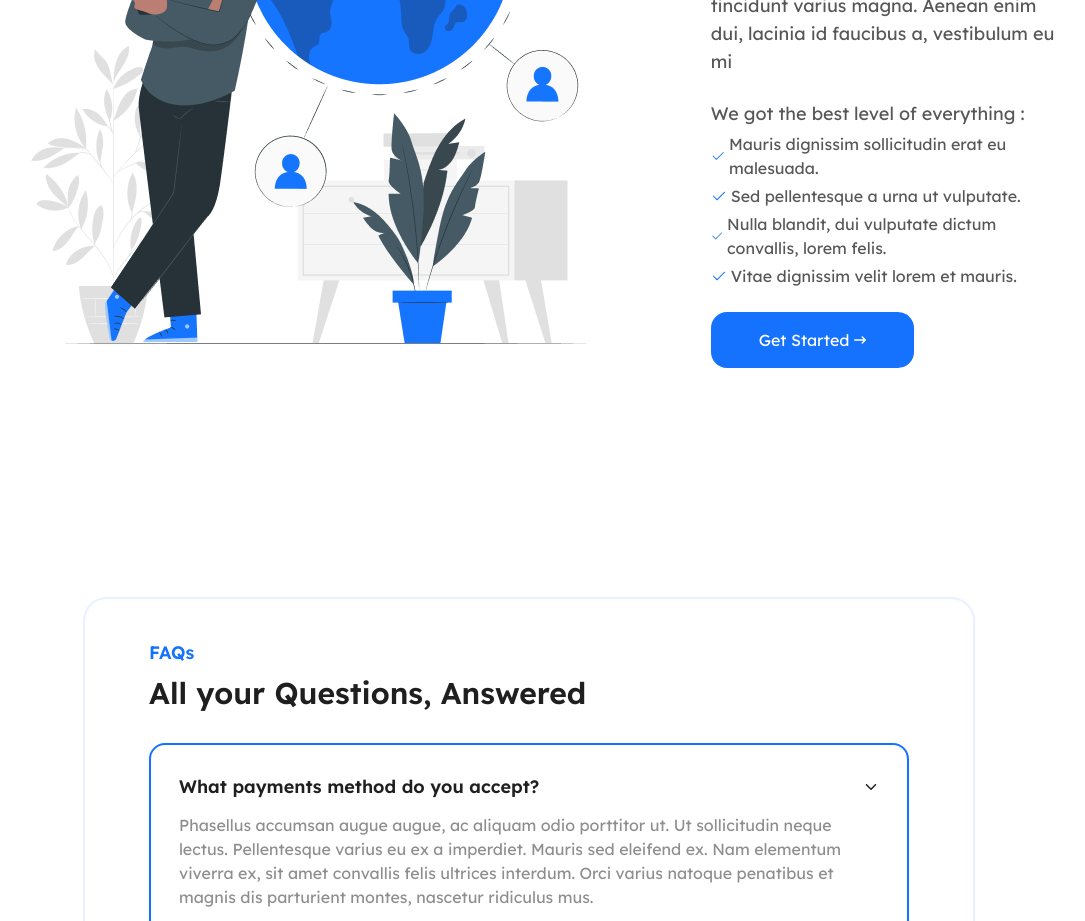
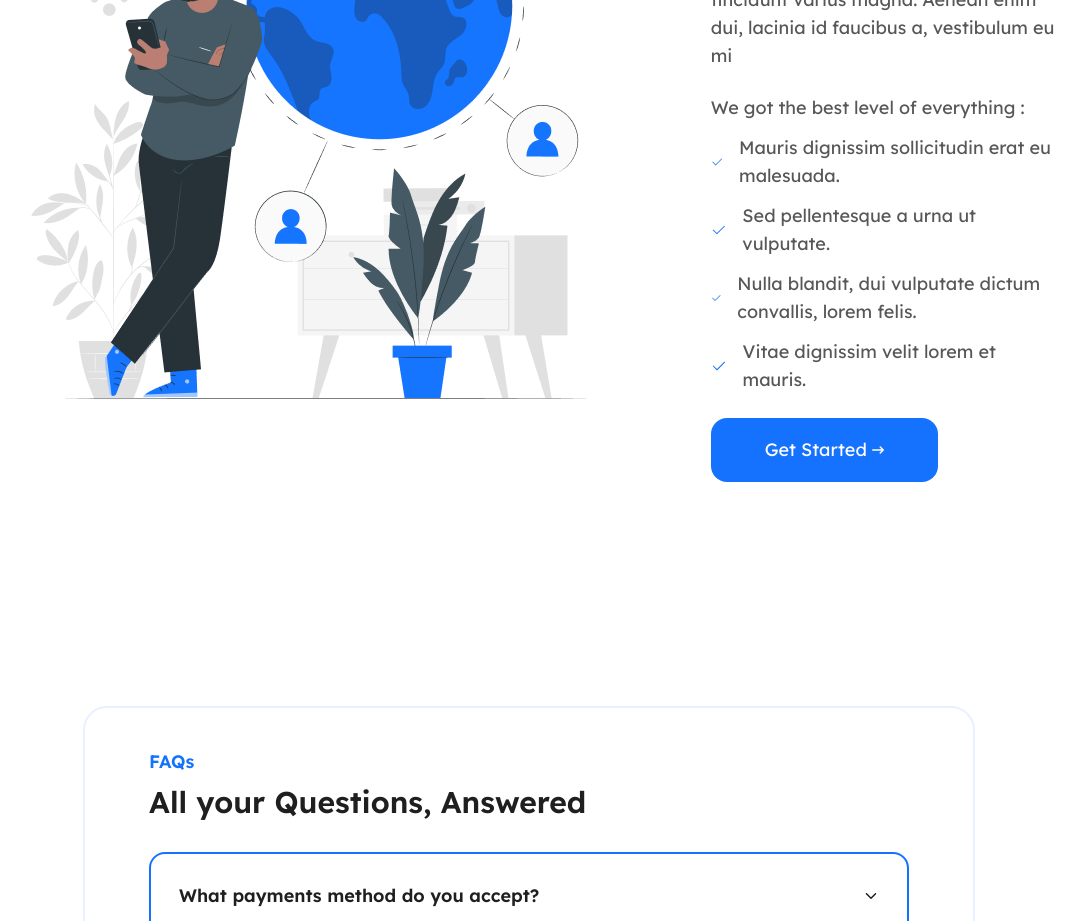
Before and after one commit to voldev94321/lightening, a Next.js app: page / in a window 1280 px wide. Shown: the part 3280-4201 px from the top of the page, without its empty margins (111-1196 px from the left). Built offline with nearby package versions, Linux system fonts and the light colour scheme.

Commit message:
fix: font size and spacing in learn more

```diff
--- a/src/app/landing/LandingPage/LearnMoreComponent/index.tsx
+++ b/src/app/landing/LandingPage/LearnMoreComponent/index.tsx
@@ -56,13 +56,13 @@ const LearnMoreComponent = () => {
         {bestLevels.map((value, index) => (
           <div
             key={`bestlevels-` + index}
-            className="mt-1 flex items-center gap-1"
+            className="mt-3 flex items-center gap-4"
           >
             <GoCheck className="text-accent" />
-            <div className="opacity-75">{value}</div>
+            <div className="opacity-75 text-lg text-light">{value}</div>
           </div>
         ))}
-        <div className="bg-accent text-white px-12 py-4 rounded-2xl flex items-center cursor-pointer w-fit mt-6">
+        <div className="bg-accent text-white px-[54px] py-[18px] rounded-2xl flex items-center cursor-pointer w-fit mt-6 text-lg">
           Get Started&nbsp;
           <FaArrowRightLong className="w-3 h-3" />
         </div>
```
